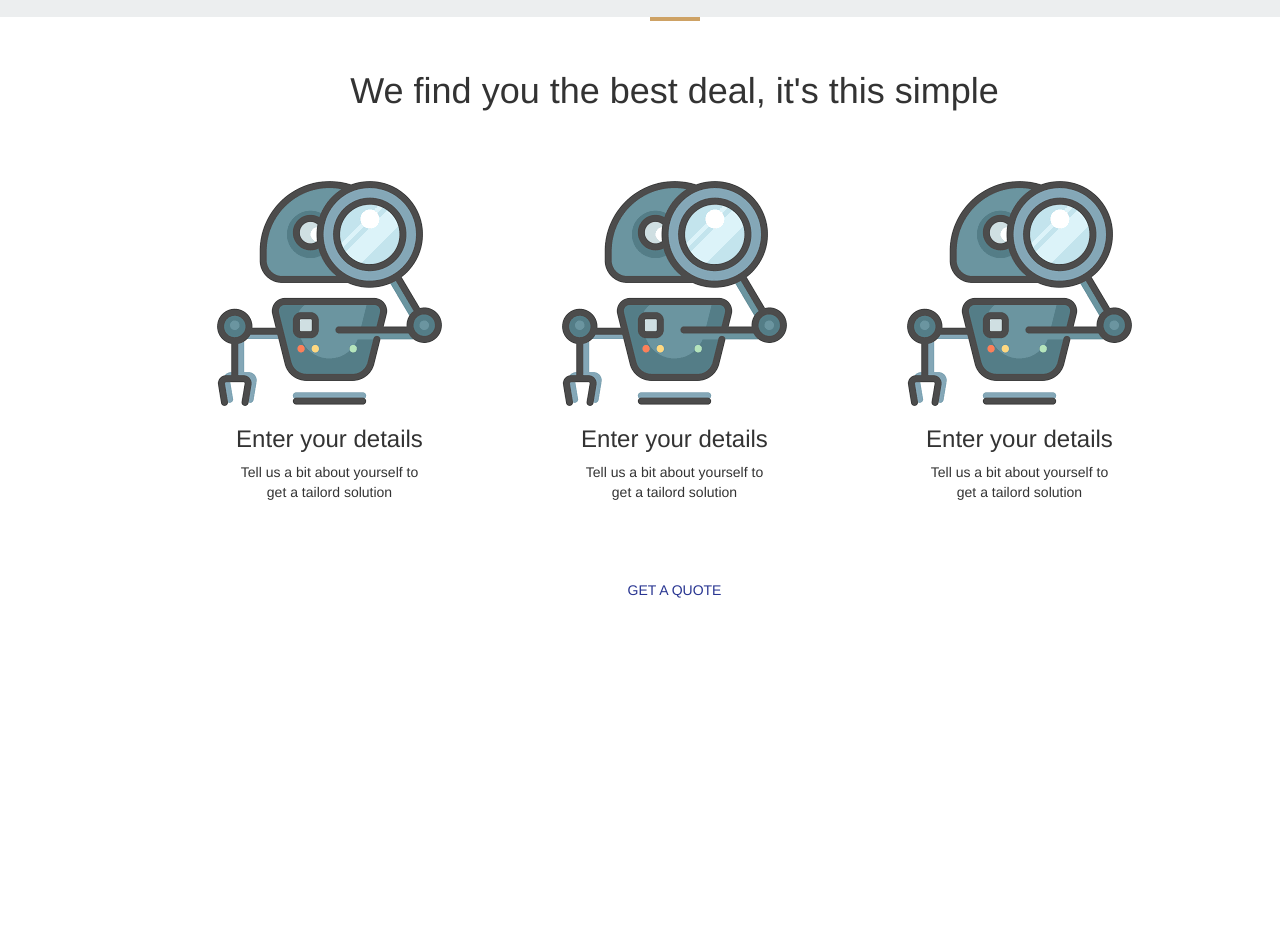
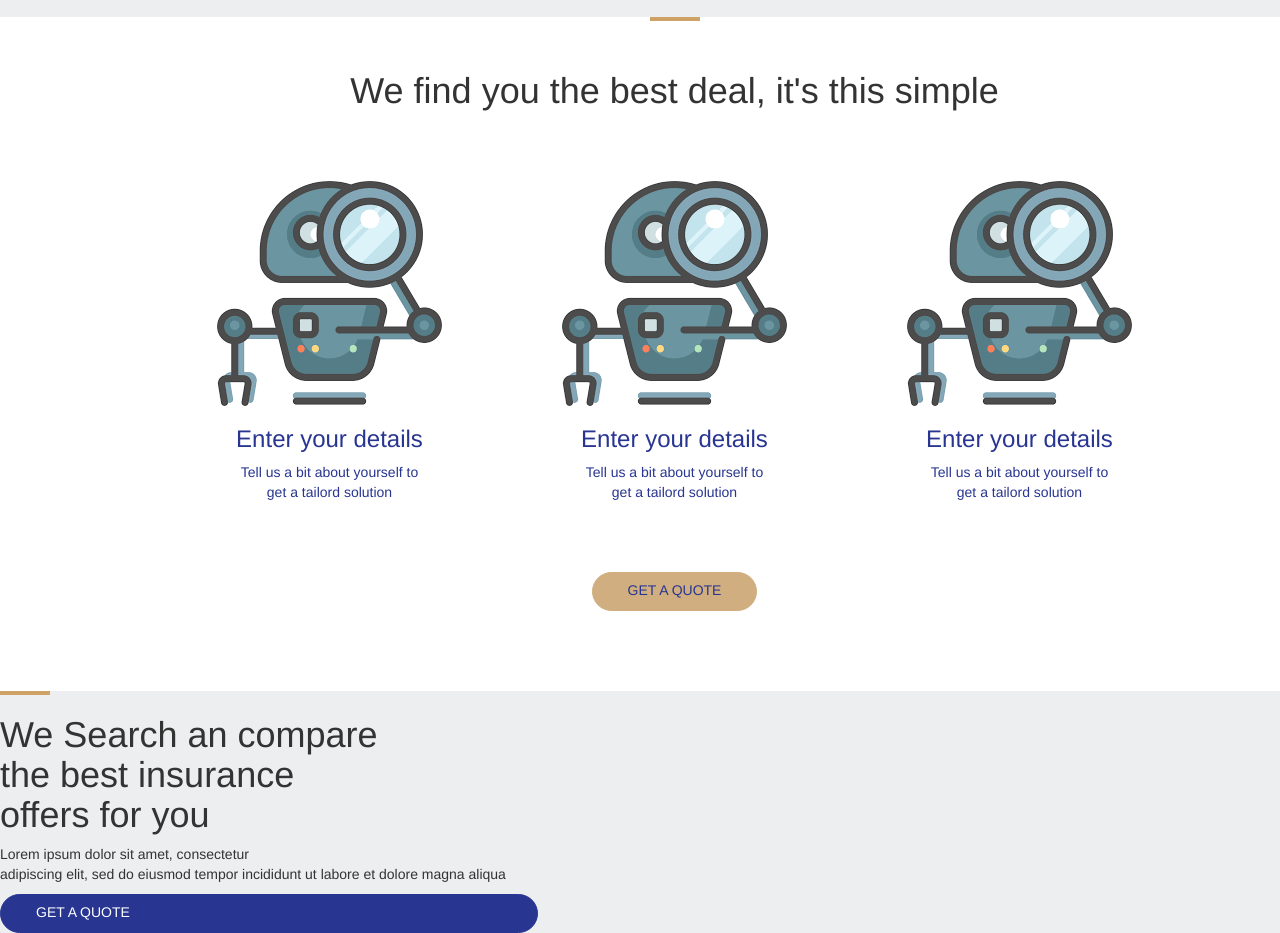
Before and after one commit to Wesal-Nowsher/BenchMark, a plain HTML site: page index.html in a window 1280 px wide. Shown: the part 800-1733 px from the top of the page. Before the commit the page ends 1411 px from the top, so only its background shows below. Drawn offline with nearby package versions, Linux system fonts and the light colour scheme; a web font is replaced by a local one.

Commit message:
more on this

```diff
--- a/css/main.css
+++ b/css/main.css
@@ -79,6 +79,7 @@ body{
 .custom-con-1{
    width: 1334px !important;
     margin-top: 20px;
+    background-color: #eceeef;
 }
 .custom-col-6{
     padding: 0px;
@@ -99,9 +100,9 @@ body{
 }
 .button-2{
     color: #283591;
-    background-color: white;
+        background-color: #d0ae7f;
     padding: 7px 35px 0px;
-    border: 1px solid white;
+    border: 1px solid #d0ae7f;
     border-radius: 25px;
 }
 .custom-con-2{
@@ -117,6 +118,7 @@ body{
     flex-direction: column;
     justify-content: center;
     align-items: center;
+
 }
 .custom-con-3 h1 {
     margin-top: 50px;
@@ -128,4 +130,13 @@ body{
     align-items: center;
     text-align: center;
     padding: 60px;
+    color: #283591;
 }
+.button-3{
+    color: #283591;
+        background-color: #d0ae7f;
+    padding: 7px 35px 0px;
+    border: 1px solid #d0ae7f;
+    border-radius: 25px;
+    margin-bottom: 60px;
+}
--- a/index.html
+++ b/index.html
@@ -139,9 +139,22 @@
             </div>
 
         </div>
-        <div class="button-2"><p>GET A QUOTE</p></div>
+        <div class="button-3"><p>GET A QUOTE</p></div>
+    </div>
 
+    <div class="custom-con-1">
+         <div class="row">
+             <div class="col-5">
+                <div class="top"></div>
+                <h1>We Search an compare<br> the best insurance<br> offers for you</h1>
+                <p>Lorem ipsum dolor sit amet, consectetur <br>adipiscing elit, sed do eiusmod tempor incididunt ut labore et dolore magna aliqua</p>
+                <div class="button-1"><p>GET A QUOTE</p></div>
 
+             </div>
+             <div class="col-7">
+
+             </div>
+         </div>
     </div>
 
 
```
